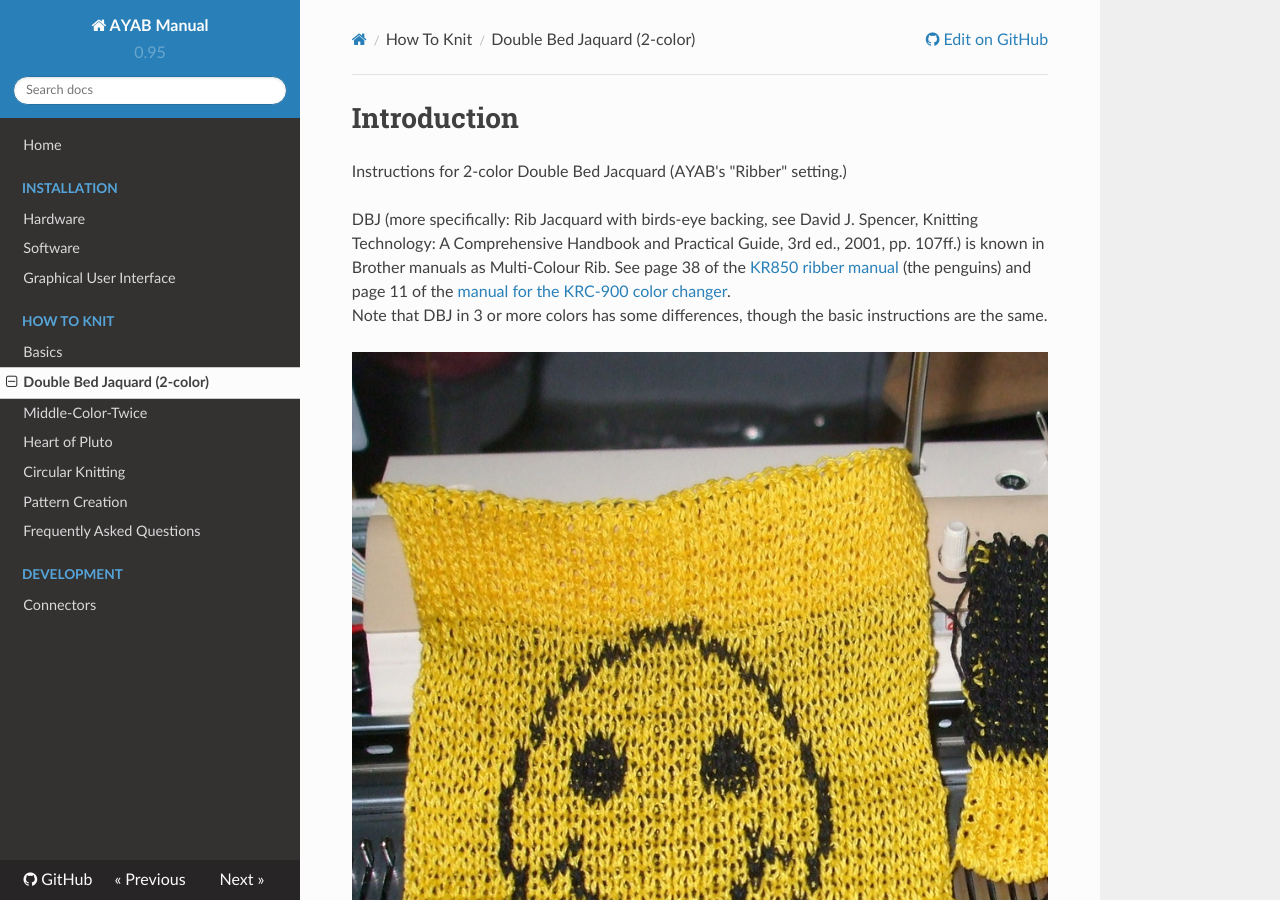
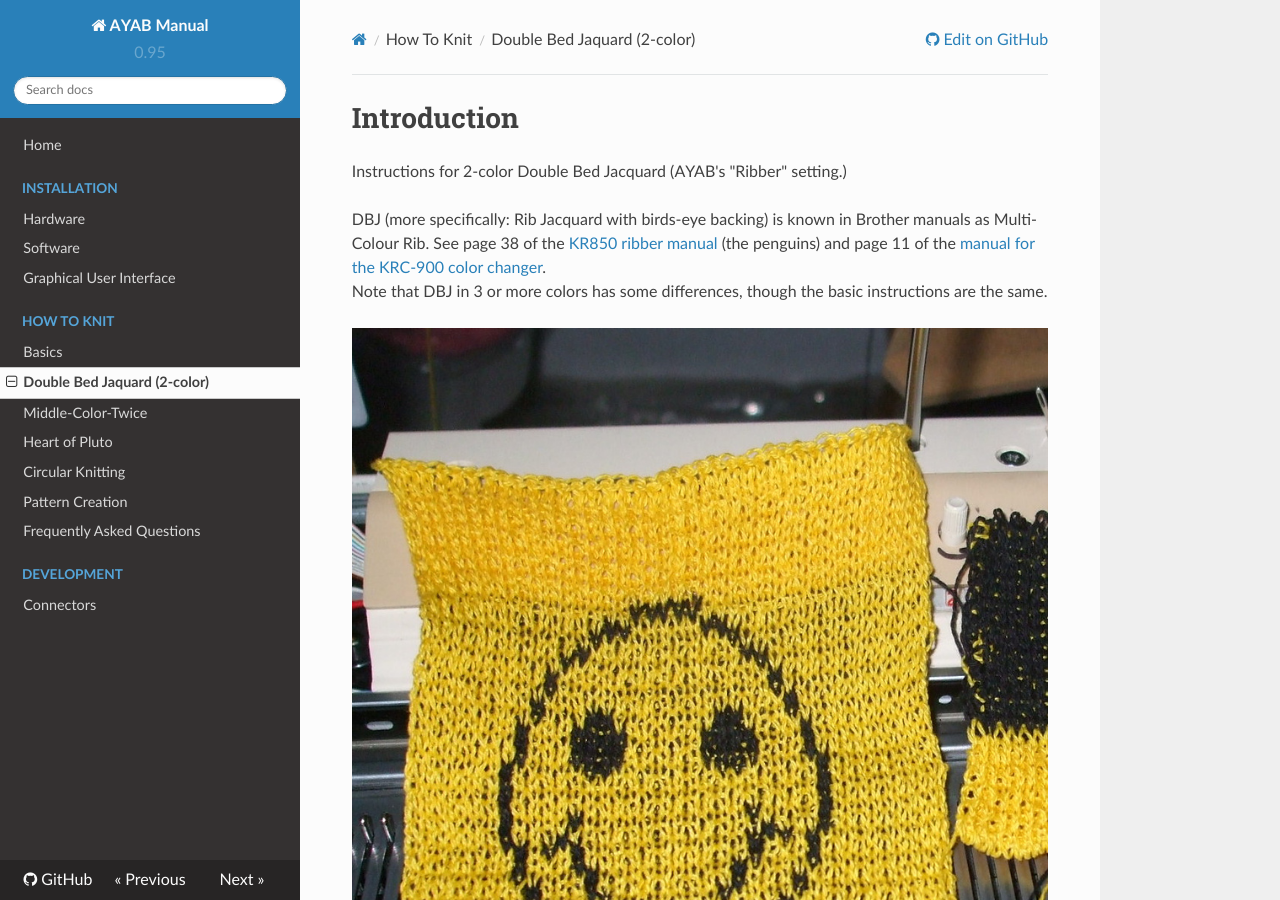
Before and after one commit to AllYarnsAreBeautiful/ayab-manual, an MkDocs documentation site: the page built from docs/how_to_knit/dbj_2-color.md, in a window 1280 px wide and 900 px high. Built offline with MkDocs 1.6.1, drawn with Linux system fonts in a browser that asks for light colours; nearby versions of some CDN libraries.

Commit message:
Corrections according to suggestions by Adrienne200

```diff
--- a/docs/how_to_knit/dbj_2-color.md
+++ b/docs/how_to_knit/dbj_2-color.md
@@ -4,10 +4,8 @@
 Instructions for 2-color Double Bed Jacquard
 (AYAB's "Ribber" setting.)
 
-DBJ (more specifically: Rib Jacquard with birds-eye backing, see David J.
-Spencer, Knitting Technology: A Comprehensive Handbook and Practical Guide, 3rd
-ed., 2001, pp. 107ff.) is known in Brother manuals as Multi-Colour Rib.
-See page 38 of the [KR850 ribber manual](http://machineknittingetc.com/brother-kr850-ribber-user-guide.html) (the penguins)
+DBJ (more specifically: Rib Jacquard with birds-eye backing) is known in Brother
+manuals as Multi-Colour Rib. See page 38 of the [KR850 ribber manual](http://machineknittingetc.com/brother-kr850-ribber-user-guide.html) (the penguins)
 and page 11 of the [manual for the KRC-900 color changer](http://machineknittingetc.com/brother-krc900-double-bed-color-changer-user-guide.html).
 Note that DBJ in 3 or more colors has some differences, though the basic
 instructions are the same.
```
Also changed, not shown: docs/how_to_knit/basics.md (+0 -5 lines).
